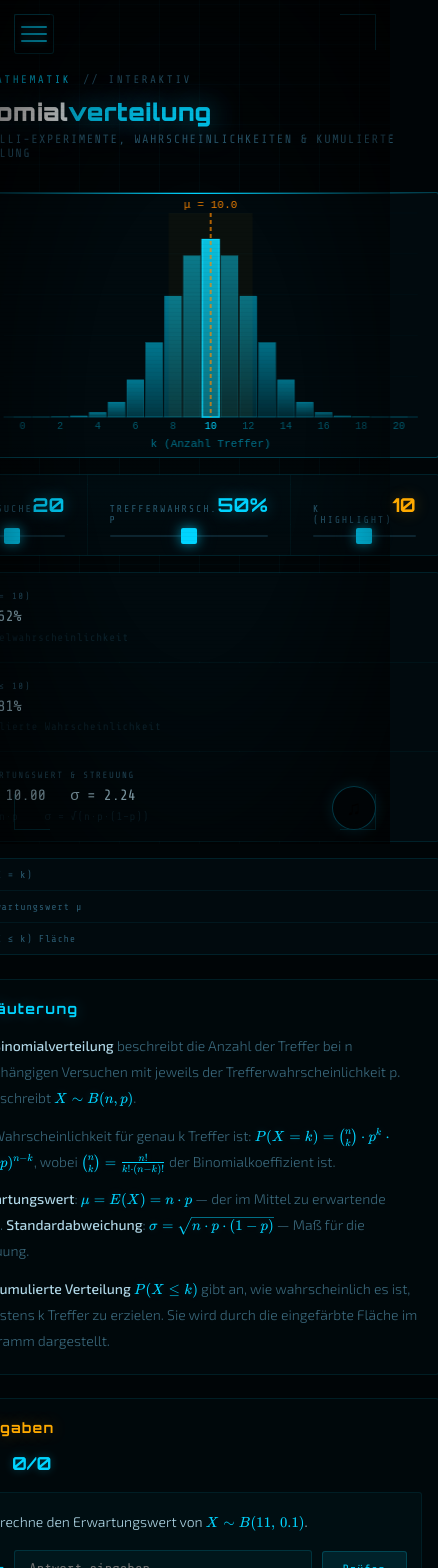
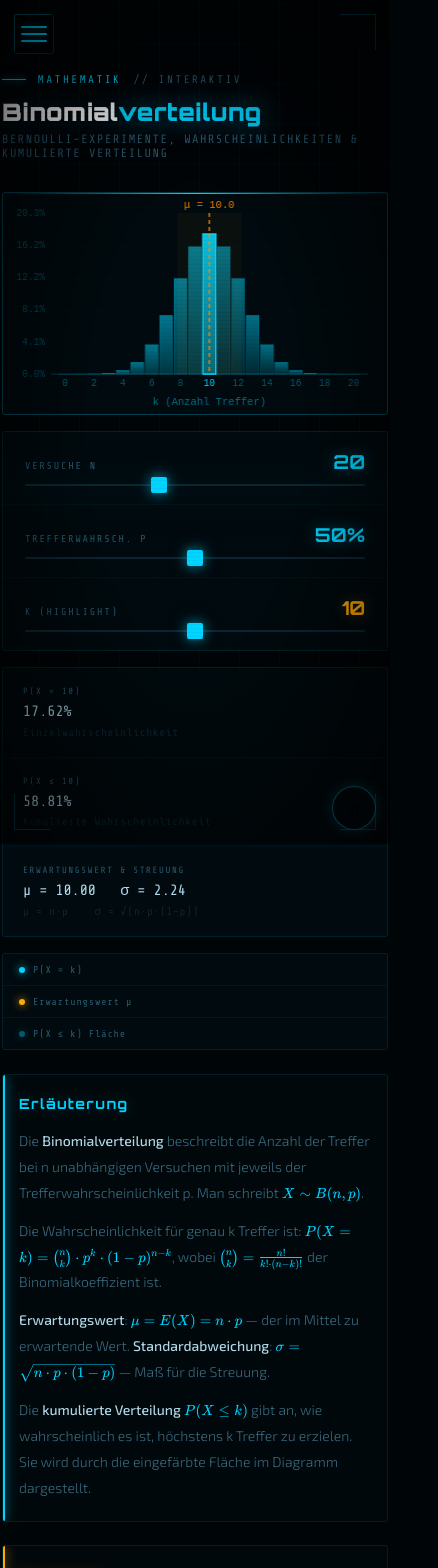
Before and after one commit to mpue/fluxmath, a React app: page /topic/binomialverteilung in a window 390 px wide. Shown: the top 1568 px of the page, 438 px wide, since content can reach past the window. Built offline with nearby package versions, Linux system fonts and the light colour scheme.

Commit message:
Mobile displays

```diff
--- a/src/components/MusicPlayer.tsx
+++ b/src/components/MusicPlayer.tsx
@@ -111,7 +111,7 @@ export const MusicPlayer: React.FC = () => {
             className={`ply-btn${state.playing ? ' on' : ''}`}
             onClick={() => audioEngine.togglePlay()}
           >
-            {state.playing ? '\u275A\u275A' : '\u25B6'}
+            {state.playing ? '||' : '\u25B6'}
           </button>
           <div className="ply-vol">
             <span style={{ fontSize: '9px', color: 'var(--muted)' }}>▪</span>
--- a/src/styles/global.css
+++ b/src/styles/global.css
@@ -888,7 +888,7 @@ button:active, [role="button"]:active {
   .hamburger { display: flex; }
 
   /* Push content below the fixed hamburger button */
-  .app { padding-top: 54px; max-width: 100%; overflow-x: hidden; }
+  .app { padding-top: 54px; max-width: 100%; }
 
   .nav-overlay {
     display: block;
@@ -933,18 +933,23 @@ button:active, [role="button"]:active {
     border-bottom: 1px solid rgba(0,212,255,.06);
   }
 
-  .controls { grid-template-columns: 1fr; }
-  .info-grid { grid-template-columns: 1fr; }
+  .controls { grid-template-columns: 1fr !important; }
+  .info-grid { grid-template-columns: 1fr !important; }
   .legend { flex-direction: column; }
   .legend-item { border-right: none; border-bottom: 1px solid rgba(0,212,255,.07); }
   .legend-item:last-child { border-bottom: none; }
 
-  body { padding: 1.2rem 0.7rem; }
+  body { padding: 1.2rem 0.7rem; overflow-x: hidden; }
   h1 { font-size: 24px; }
 
-  .exercises-section { padding: 20px 16px; }
-  .explanation { padding: 20px 16px; }
+  .exercises-section { padding: 20px 16px; overflow-x: auto; }
+  .explanation { padding: 20px 16px; overflow-x: auto; }
   .exercise-card { padding: 16px 14px; }
+
+  .canvas-wrap { margin-left: 0; margin-right: 0; }
+
+  /* Prevent any child from exceeding viewport */
+  .app > * { max-width: 100%; }
 
   /* ── Mini player toggle button ── */
   .player-mini {
--- a/src/topics/Matrizen/index.ts
+++ b/src/topics/Matrizen/index.ts
@@ -6,7 +6,7 @@ registerTopic({
   title: 'Matrizen',
   titleAccent: 'rechnung',
   subtitle: 'Determinante, Multiplikation & Transponierte',
-  icon: '\u229E',
+  icon: '[M]',
   description: '2×2-Matrizen als lineare Abbildungen — Determinante, Addition, Multiplikation und Transponierte interaktiv erkunden.',
   component: Matrizen,
 });
--- a/src/topics/QuadratischeFunktionen/index.ts
+++ b/src/topics/QuadratischeFunktionen/index.ts
@@ -6,7 +6,7 @@ registerTopic({
   title: 'Quadratische',
   titleAccent: 'Funktionen',
   subtitle: 'Parabeln, Scheitel & Nullstellen',
-  icon: '\u23E0',
+  icon: 'x\u00B2',
   description: 'Interaktive Visualisierung quadratischer Funktionen f(x) = ax² + bx + c mit Scheitelform, Diskriminante und Nullstellen.',
   component: QuadratischeFunktionen,
 });
--- a/src/topics/Vektoren/VectorExercises.tsx
+++ b/src/topics/Vektoren/VectorExercises.tsx
@@ -26,7 +26,7 @@ function generateTask(): Task {
         question: <>Berechne den Betrag von <M>{`\\vec{a} = \\binom{${x}}{${y}}`}</M> (auf 2 Dezimalstellen).</>,
         answer: len,
         tolerance: 0.05,
-        hint: `|a⃗| = √(${x}² + ${y}²) = √${x * x + y * y} ≈ ${len}`,
+        hint: `|a\u2192| = \u221A(${x}\u00B2 + ${y}\u00B2) = \u221A${x * x + y * y} \u2248 ${len}`,
       };
     }
     case 1: {
@@ -38,7 +38,7 @@ function generateTask(): Task {
         question: <>Berechne das Skalarprodukt von <M>{`\\vec{a} = \\binom{${ax}}{${ay}}`}</M> und <M>{`\\vec{b} = \\binom{${bx}}{${by}}`}</M>.</>,
         answer: dot,
         tolerance: 0.01,
-        hint: `a⃗·b⃗ = ${ax}·${bx} + ${ay}·${by} = ${ax * bx} + ${ay * by} = ${dot}`,
+        hint: `a\u2192\u00B7b\u2192 = ${ax}\u00B7${bx} + ${ay}\u00B7${by} = ${ax * bx} + ${ay * by} = ${dot}`,
       };
     }
     case 2: {
@@ -74,7 +74,7 @@ function generateTask(): Task {
         question: <>Stehen <M>{`\\vec{a} = \\binom{${ax}}{${ay}}`}</M> und <M>{`\\vec{b} = \\binom{${bx}}{${by}}`}</M> senkrecht? (1 = ja, 0 = nein)</>,
         answer: dot === 0 ? 1 : 0,
         tolerance: 0.01,
-        hint: `a⃗·b⃗ = ${dot}. ${dot === 0 ? 'Skalarprodukt = 0 → senkrecht!' : 'Skalarprodukt ≠ 0 → nicht senkrecht'}`,
+        hint: `a\u2192\u00B7b\u2192 = ${dot}. ${dot === 0 ? 'Skalarprodukt = 0 \u2192 senkrecht!' : 'Skalarprodukt \u2260 0 \u2192 nicht senkrecht'}`,
       };
     }
     case 4: {
@@ -102,7 +102,7 @@ function generateTask(): Task {
         question: <>Berechne den Winkel zwischen <M>{`\\vec{a} = \\binom{${ax}}{${ay}}`}</M> und <M>{`\\vec{b} = \\binom{${bx}}{${by}}`}</M> in Grad (1 Dezimalstelle).</>,
         answer: angle,
         tolerance: 0.5,
-        hint: `cos(φ) = (a⃗·b⃗)/(|a⃗|·|b⃗|) = ${dot}/(${la.toFixed(2)}·${lb.toFixed(2)}) → φ ≈ ${angle}°`,
+        hint: `cos(\u03C6) = (a\u2192\u00B7b\u2192)/(|a\u2192|\u00B7|b\u2192|) = ${dot}/(${la.toFixed(2)}\u00B7${lb.toFixed(2)}) \u2192 \u03C6 \u2248 ${angle}\u00B0`,
         unit: 'φ',
       };
     }
--- a/src/topics/Vektoren/Vektoren.tsx
+++ b/src/topics/Vektoren/Vektoren.tsx
@@ -58,12 +58,12 @@ export const Vektoren: React.FC = () => {
     ctx.font = '13px "Orbitron", monospace';
     ctx.fillStyle = C.line;
     ctx.textAlign = 'left'; ctx.textBaseline = 'middle';
-    ctx.fillText('\u20D7a', toX(va.x) + 8, toY(va.y) - 8);
+    ctx.fillText('a\u2192', toX(va.x) + 8, toY(va.y) - 8);
 
     // Vector b (lime)
     drawArrow(ctx, ox, oy, toX(vb.x), toY(vb.y), C.yint, C.yintGlow);
     ctx.fillStyle = C.yint;
-    ctx.fillText('\u20D7b', toX(vb.x) + 8, toY(vb.y) - 8);
+    ctx.fillText('b\u2192', toX(vb.x) + 8, toY(vb.y) - 8);
 
     // Result vector
     if (op === 'add') {
@@ -81,7 +81,7 @@ export const Vektoren: React.FC = () => {
 
       drawArrow(ctx, ox, oy, toX(rx), toY(ry), C.orange, C.orangeGlow, 3);
       ctx.fillStyle = C.orangeLabel;
-      ctx.fillText('\u20D7a+\u20D7b', toX(rx) + 8, toY(ry) - 8);
+      ctx.fillText('a\u2192+b\u2192', toX(rx) + 8, toY(ry) - 8);
     } else if (op === 'sub') {
       const rx = va.x - vb.x, ry = va.y - vb.y;
       // Show b shifted to tip of a
@@ -96,12 +96,12 @@ export const Vektoren: React.FC = () => {
 
       drawArrow(ctx, ox, oy, toX(rx), toY(ry), C.zero, C.zeroGlow, 3);
       ctx.fillStyle = C.zeroLabel;
-      ctx.fillText('\u20D7a\u2212\u20D7b', toX(rx) + 8, toY(ry) - 8);
+      ctx.fillText('a\u2192\u2212b\u2192', toX(rx) + 8, toY(ry) - 8);
     } else if (op === 'scalar') {
       const rx = s * va.x, ry = s * va.y;
       drawArrow(ctx, ox, oy, toX(rx), toY(ry), C.orange, C.orangeGlow, 3);
       ctx.fillStyle = C.orangeLabel;
-      ctx.fillText(fmt(s) + '·\u20D7a', toX(rx) + 8, toY(ry) - 8);
+      ctx.fillText(fmt(s) + '·a→', toX(rx) + 8, toY(ry) - 8);
     } else {
       // Dot product: project b onto a
       if (lenA > 0.001) {
@@ -168,8 +168,8 @@ export const Vektoren: React.FC = () => {
           <div className="ctrl-header"><span className="ctrl-label">Operation</span></div>
           <div style={{ display: 'flex', gap: '1px' }}>
             {([
-              ['add', 'Addition \u20D7a+\u20D7b'],
-              ['sub', 'Subtraktion \u20D7a\u2212\u20D7b'],
+              ['add', 'Addition a\u2192+b\u2192'],
+              ['sub', 'Subtraktion a\u2192\u2212b\u2192'],
               ['scalar', 'Skalarmultiplikation'],
               ['dot', 'Skalarprodukt'],
             ] as const).map(([id, label]) => (
@@ -232,24 +232,24 @@ export const Vektoren: React.FC = () => {
       <div className="info-grid">
         <div className="info-card eq">
           <div className="label">Beträge</div>
-          <div className="value">|\u20D7a| = {fmt(lenA, 2)} &nbsp; |\u20D7b| = {fmt(lenB, 2)}</div>
+          <div className="value">|a\u2192| = {fmt(lenA, 2)} &nbsp; |b\u2192| = {fmt(lenB, 2)}</div>
           <div className="detail">√(x² + y²)</div>
         </div>
         <div className="info-card slope">
           <div className="label">Skalarprodukt</div>
-          <div className="value">\u20D7a · \u20D7b = {fmt(dot, 2)}</div>
+          <div className="value">a→ · b→ = {fmt(dot, 2)}</div>
           <div className="detail">{Math.abs(dot) < 0.1 ? 'orthogonal! ⊥' : dot > 0 ? 'spitzer Winkel' : 'stumpfer Winkel'}</div>
         </div>
         <div className="info-card zero">
           <div className="label">Winkel</div>
-          <div className="value">\u2220 = {fmt(angle, 1)}°</div>
-          <div className="detail">cos⁻¹(\u20D7a·\u20D7b / |\u20D7a|·|\u20D7b|)</div>
+          <div className="value">&#x03C6; = {fmt(angle, 1)}&deg;</div>
+          <div className="detail">cos⁻¹(a→·b→ / |a→|·|b→|)</div>
         </div>
       </div>
 
       <div className="legend">
-        <div className="legend-item"><div className="legend-dot glow-cyan" />Vektor \u20D7a</div>
-        <div className="legend-item"><div className="legend-dot glow-lime" />Vektor \u20D7b</div>
+        <div className="legend-item"><div className="legend-dot glow-cyan" />Vektor a\u2192</div>
+        <div className="legend-item"><div className="legend-dot glow-lime" />Vektor b\u2192</div>
         <div className="legend-item"><div className="legend-dot glow-amber" />Ergebnis</div>
       </div>
 
@@ -261,7 +261,7 @@ export const Vektoren: React.FC = () => {
         </p>
         <p>
           <strong>Addition</strong>: <M>{String.raw`\vec{a} + \vec{b} = (a_x + b_x \mid a_y + b_y)`}</M> — Parallelogrammregel.
-          <strong> Subtraktion</strong>: <M>{String.raw`\vec{a} - \vec{b}`}</M> zeigt von der Spitze von \u20D7b zur Spitze von \u20D7a.
+          <strong> Subtraktion</strong>: <M>{String.raw`\vec{a} - \vec{b}`}</M> zeigt von der Spitze von b\u2192 zur Spitze von a\u2192.
         </p>
         <p>
           Das <strong>Skalarprodukt</strong> <M>{String.raw`\vec{a} \cdot \vec{b} = a_x b_x + a_y b_y = |\vec{a}| \cdot |\vec{b}| \cdot \cos(\varphi)`}</M>{' '}
```
